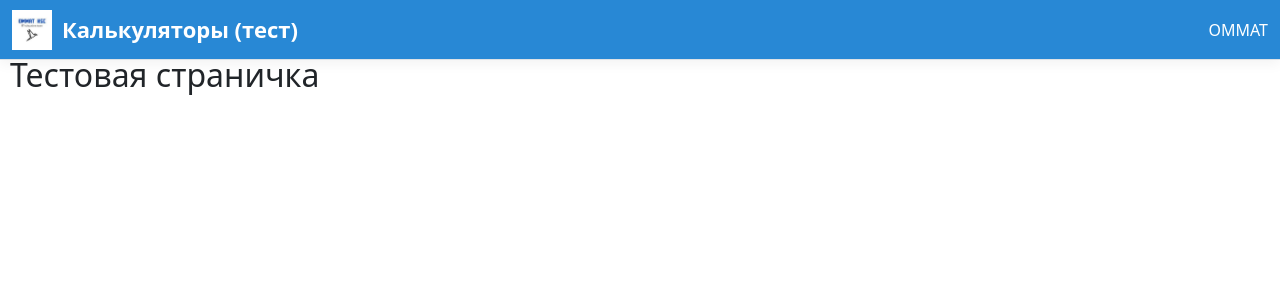
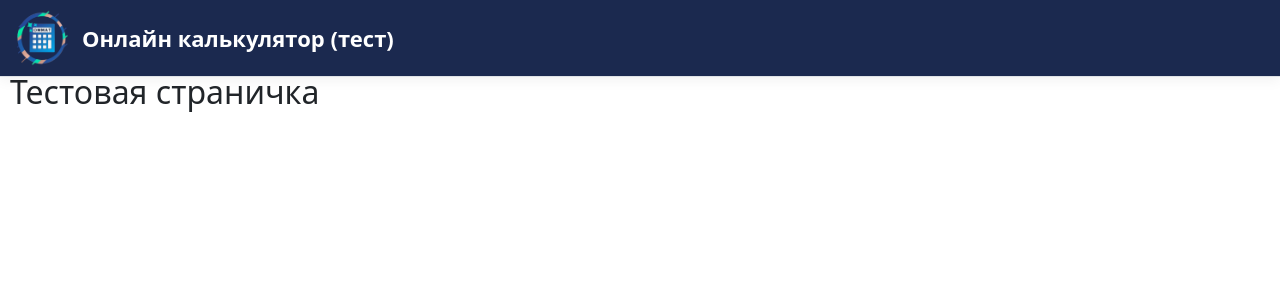
Before and after one commit to ommat-hse/algoscalc-front, a React (Create React App) app: page / in a window 1280 px wide. Shown: the top 300 px of the page. Built offline with nearby package versions, Linux system fonts and the light colour scheme.

Commit message:
Test. Обновил шапку сайта.

```diff
--- a/public/index.html
+++ b/public/index.html
@@ -6,7 +6,7 @@
     <meta name="theme-color" content="#000000">
     <base href="%PUBLIC_URL%/" />
     <link rel="shortcut icon" href="%PUBLIC_URL%/favicon.ico">
-    <title>Калькуляторы</title>
+    <title>Онлайн калькулятор</title>
   </head>
   <body>
     <noscript>
--- a/src/components/NavMenu.js
+++ b/src/components/NavMenu.js
@@ -1,36 +1,34 @@
 import React from "react";
 import { Collapse, Navbar, NavbarBrand } from "reactstrap";
 import "./NavMenu.css";
-import mainLogo from "./img/Logo.jpg";
+import mainLogo from "./img/Logo.png";
 import { prodLink } from "../Api/index";
 
 export const NavMenu = () => {
 
     if(prodLink === "prod.ommat.ru")
-        document.title = "Калькуляторы"
+        document.title = "Онлайн калькулятор"
     else
-        document.title = "Калькуляторы (тест)"
+        document.title = "Онлайн калькулятор (тест)"
 
   return (
     <header>
       <Navbar
         className="navbar-expand-sm navbar-toggleable-sm border-bottom box-shadow mb-3"
-        style={{ backgroundColor: "#2888D5", color: "#FFFFFF" }}
+        style={{ backgroundColor: "#1B294F", color: "#FFFFFF" }}
       >
-        <img src={mainLogo} alt="OMMAT" width="40" height="40" />
+        <img src={mainLogo} alt="OMMAT" width="60" height="60" />
         <NavbarBrand
           style={{
             color: "#FFFFFF",
             fontWeight: "bold",
             paddingLeft: "10px",
             fontSize: "22px",
+            marginRight: "auto"
           }}
         >
-            { prodLink === "prod.ommat.ru" ? "Калькуляторы" : "Калькуляторы (тест)" }
+            { prodLink === "prod.ommat.ru" ? "Онлайн калькулятор" : "Онлайн калькулятор (тест)" }
         </NavbarBrand>
-        <Collapse className="flex-sm-row-reverse" navbar>
-            <span id="fullName-user">OMMAT</span>
-        </Collapse>
       </Navbar>
     </header>
   );
```
Also changed, not shown: src/components/img/Logo.jpg (deleted), src/components/img/Logo.png (added).
